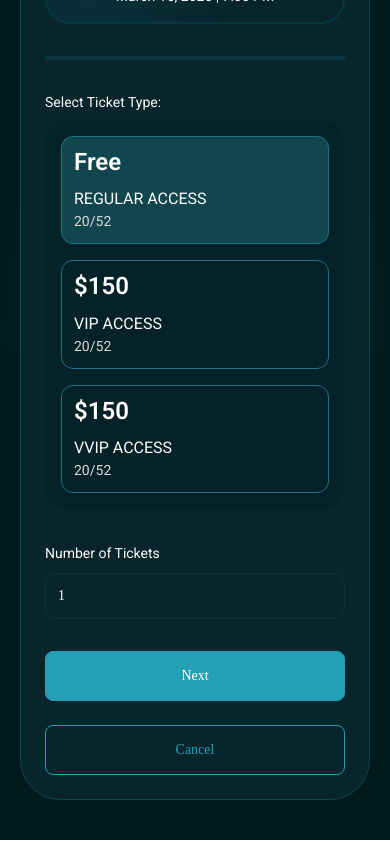
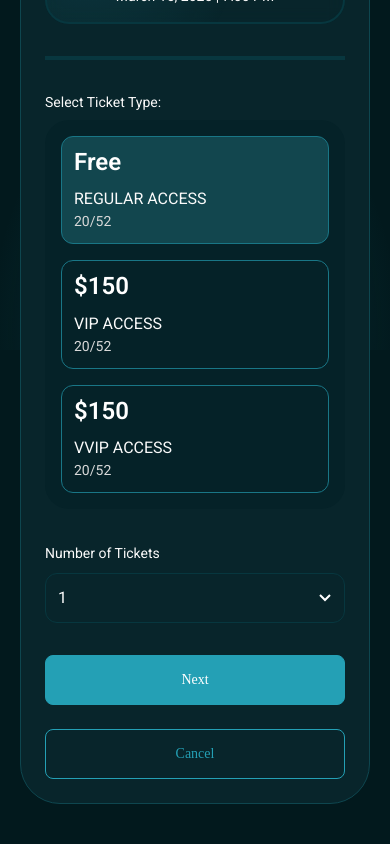
Before and after one commit to ayomikun-ade/TicketGenerator-HNG, a React (Vite) app: page / in a window 390 px wide. Shown: the part 494-1338 px from the top of the page. Built offline with nearby package versions, Linux system fonts and the light colour scheme; a web font is replaced by a local one.

Commit message:
feat: added ticket download functionality

```diff
--- a/package.json
+++ b/package.json
@@ -10,6 +10,7 @@
     "preview": "vite preview"
   },
   "dependencies": {
+    "html2canvas": "^1.4.1",
     "react": "^19.0.0",
     "react-dom": "^19.0.0",
     "react-router": "^7.1.5",
--- a/src/index.css
+++ b/src/index.css
@@ -9,6 +9,18 @@
 @tailwind base;
 @tailwind components;
 @tailwind utilities;
+
+.custom-arrow::-ms-expand {
+  display: none;
+}
+
+.custom-arrow {
+  -moz-appearance: none;
+  -webkit-appearance: none;
+  appearance: none;
+  background-position: right 0.5rem center;
+  background-repeat: no-repeat;
+}
 
 /* :root {
   font-family: Inter, system-ui, Avenir, Helvetica, Arial, sans-serif;
--- a/src/pages/SelectTicket.jsx
+++ b/src/pages/SelectTicket.jsx
@@ -108,11 +108,12 @@ const SelectTicket = () => {
             <p className="mb-2 text-neutral-50 leading-6 font-step">
               Number of Tickets
             </p>
+            <div className="relative font-step text-base">
               <select
                 name="ticket-no"
                 value={numTickets}
                 onChange={(e) => setNumTickets(e.target.value)}
-              className="p-3 w-full rounded-xl border-[1px] md:bg-[#041e23] bg-[#08252B] appearance-none border-[#07373f] outline-none"
+                className="custom-arrow p-3 w-full rounded-xl border-[1px] md:bg-[#041e23] bg-[#08252B] appearance-none border-[#07373f] outline-none"
               >
                 <option value="1" className="bg-transparent">
                   1
@@ -121,6 +122,21 @@ const SelectTicket = () => {
                 <option value="3">3</option>
                 <option value="4">4</option>
               </select>
+              <div className="pointer-events-none absolute inset-y-0 right-0 flex items-center px-2 text-white">
+                <svg
+                  xmlns="http://www.w3.org/2000/svg"
+                  width="24"
+                  height="24"
+                  viewBox="0 0 24 24"
+                  fill="none"
+                >
+                  <path
+                    d="M16.293 8.29309L12 12.5861L7.70697 8.29309L6.29297 9.70709L12 15.4141L17.707 9.70709L16.293 8.29309Z"
+                    fill="white"
+                  />
+                </svg>
+              </div>
+            </div>
           </div>
           <div className="flex flex-col-reverse md:flex-row w-full justify-between gap-6 font-main leading-6">
             <button className="bg-transparent text-[#24a0b5] w-full p-3 text-center rounded-lg border-[1px] border-[#24a0b5] hover:bg-[#24a0b5] hover:text-white">
--- a/src/pages/TicketReady.jsx
+++ b/src/pages/TicketReady.jsx
@@ -1,6 +1,7 @@
 import { Link } from "react-router";
 import Header from "../components/Header";
 import { useEffect, useState } from "react";
+import html2canvas from "html2canvas";
 
 const TicketReady = () => {
   const [name, setName] = useState("");
@@ -35,6 +36,16 @@ const TicketReady = () => {
     }
   }, []);
 
+  const handleDownloadClick = () => {
+    const ticketElement = document.getElementById("ticket");
+    html2canvas(ticketElement, { backgroundColor: null }).then((canvas) => {
+      const link = document.createElement("a");
+      link.download = "ticket.png";
+      link.href = canvas.toDataURL("image/png");
+      link.click();
+    });
+  };
+
   return (
     <div className="relative outline-none font-main mx-5 text-sm md:text-base flex justify-center min-h-screen max-w-[1440px] md:mx-auto md:w-full">
       <Header />
@@ -57,7 +68,10 @@ const TicketReady = () => {
             <span className="font-bold">download</span>
           </p>
         </section>
-        <section className="p-6 w-[300px] h-[600px] flex flex-col justify-between items-center bg-[url('/src/assets/bg.png')]">
+        <section
+          id="ticket"
+          className="p-6 w-[300px] h-[600px] flex flex-col justify-between items-center bg-[url('/src/assets/bg.png')]"
+        >
           <div className="w-[260px] h-[446px] p-[14px] flex flex-col items-center gap-5 rounded-2xl border border-[#24a0b5] bg-[#031E211A] backdrop-blur-[2px] ">
             <div className="text-center w-[175px]">
               <h2 className="font-rage text-[34px] leading-[34px] ">
@@ -126,7 +140,10 @@ const TicketReady = () => {
           >
             Book Another Ticket
           </Link>
-          <button className="bg-[#24a0b5] w-full p-3 text-center rounded-lg border-[1px] border-[#24a0b5] hover:text-[#24a0b5] hover:bg-transparent">
+          <button
+            onClick={handleDownloadClick}
+            className="bg-[#24a0b5] w-full p-3 text-center rounded-lg border-[1px] border-[#24a0b5] hover:text-[#24a0b5] hover:bg-transparent"
+          >
             Download Ticket
           </button>
         </section>
```
Also changed, not shown: 1 other file (tests, documents, lock files or other folders). Lines whose indentation alone changed are shown as unchanged.
